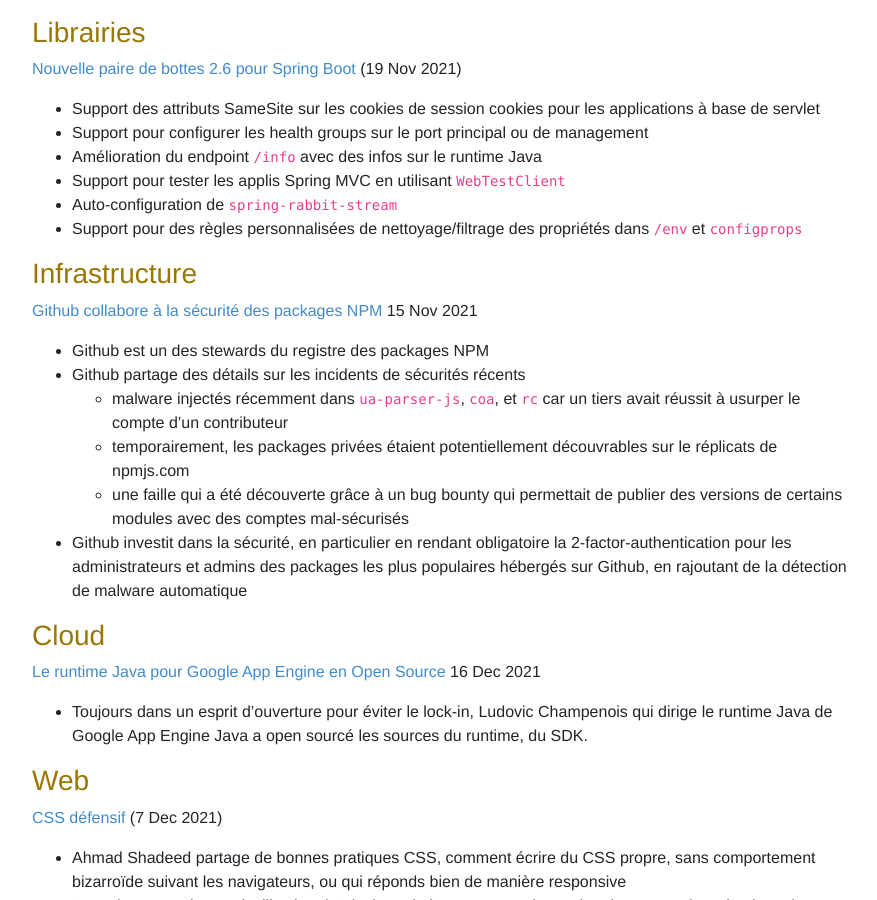
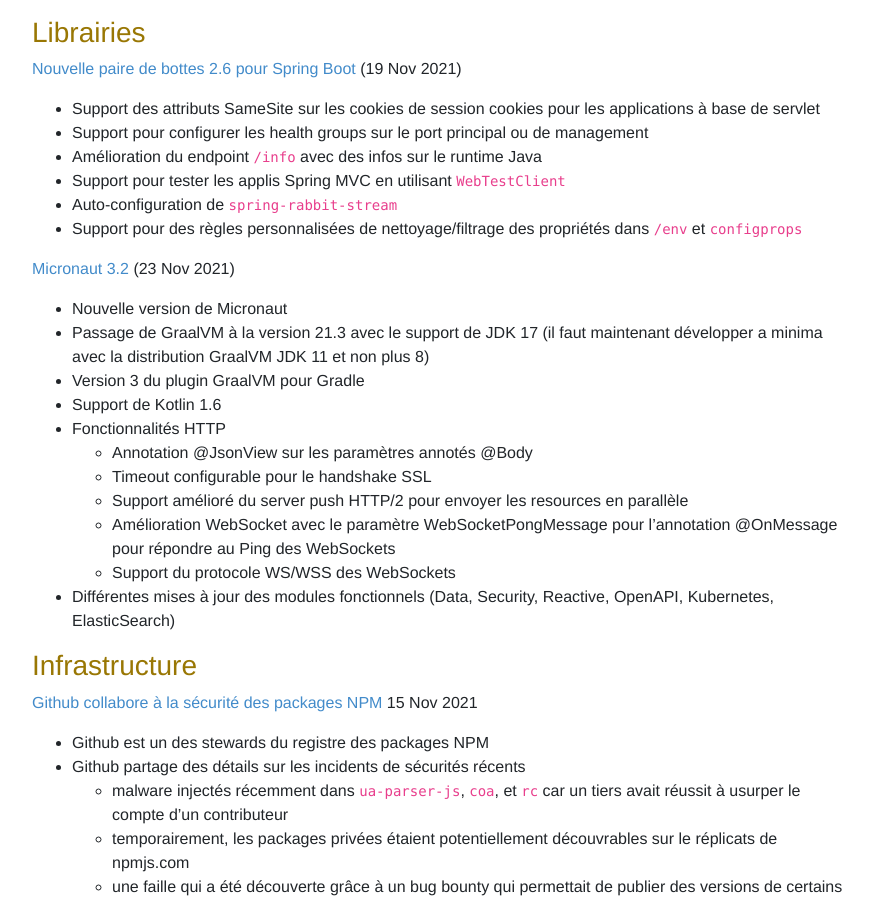
Before and after one commit to lescastcodeurs/lescastcodeurs.com, a Jekyll site: the page built from _posts/2021-12-20-lcc-269-la-la-log4j.md, in a window 1280 px wide and 900 px high, scrolled down 1638 px. Shown: the whole window, without its empty margins (53-930 px from the left). Built offline with Jekyll 4.4.1, drawn with Linux system fonts in a browser that asks for light colours; comment, search, counter and statistics services are not loaded.

Commit message:
Ajout du Micronaut 3.2

```diff
--- a/_posts/2021-12-20-lcc-269-la-la-log4j.md
+++ b/_posts/2021-12-20-lcc-269-la-la-log4j.md
@@ -72,6 +72,20 @@ Téléchargement de l’épisode [LesCastCodeurs-Episode-269.mp3](https://traffi
 * Support pour tester les applis Spring MVC en utilisant `WebTestClient`
 * Auto-configuration de `spring-rabbit-stream`
 * Support pour des règles personnalisées de nettoyage/filtrage des propriétés dans `/env` et `configprops`
+
+[Micronaut 3.2](https://micronaut.io/2021/11/23/micronaut-framework-3-2-released/) (23 Nov 2021)
+
+* Nouvelle version de Micronaut
+* Passage de GraalVM à la version 21.3 avec le support de JDK 17 (il faut maintenant développer a minima avec la distribution GraalVM JDK 11 et non plus 8)
+* Version 3 du plugin GraalVM pour Gradle
+* Support de Kotlin 1.6
+* Fonctionnalités HTTP
+    * Annotation @JsonView sur les paramètres annotés @Body
+    * Timeout configurable pour le handshake SSL
+    * Support amélioré du server push HTTP/2 pour envoyer les resources en parallèle
+    * Amélioration WebSocket avec le paramètre WebSocketPongMessage pour l'annotation @OnMessage pour répondre au Ping des WebSockets
+    * Support du protocole WS/WSS des WebSockets
+* Différentes mises à jour des modules fonctionnels (Data, Security, Reactive, OpenAPI, Kubernetes, ElasticSearch)
 
 ### Infrastructure
 
```
